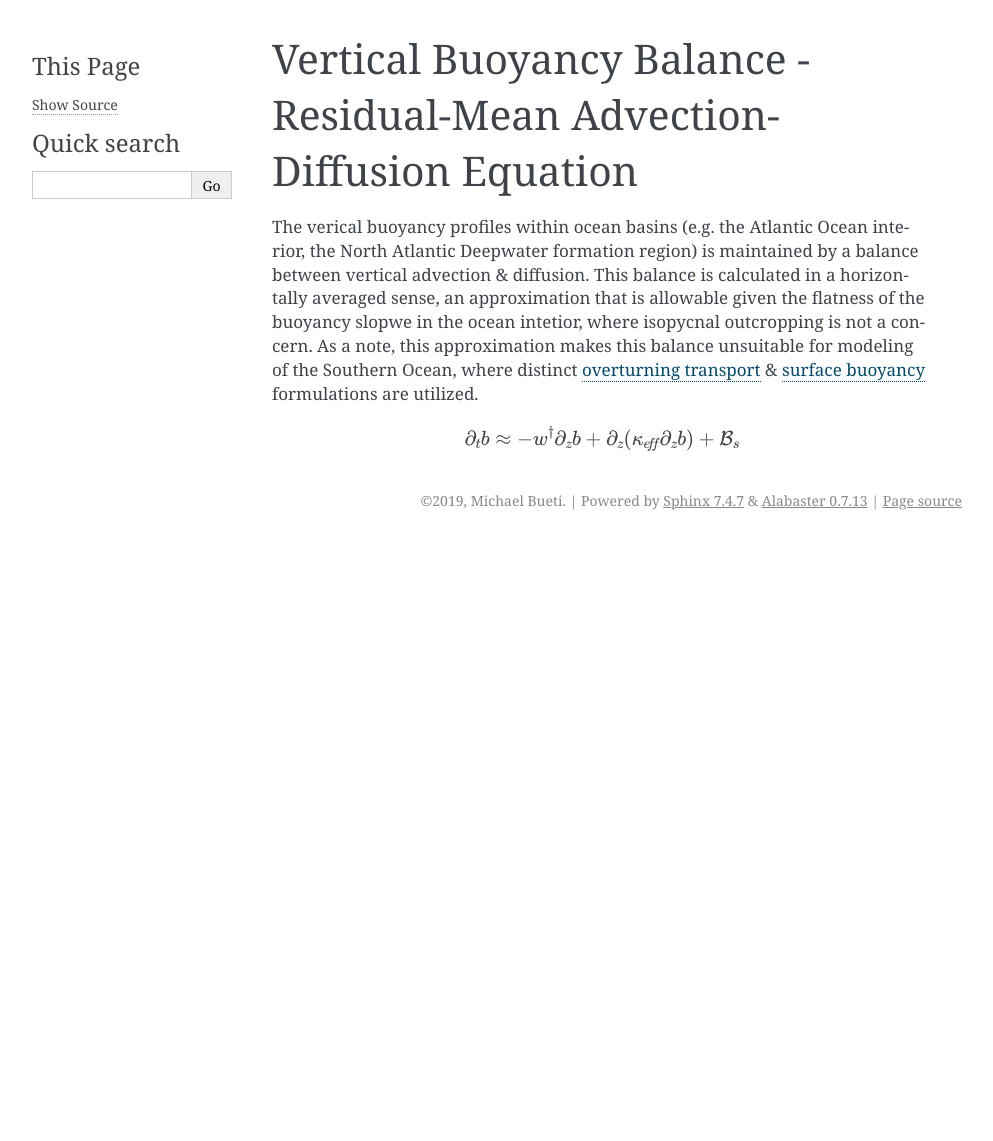
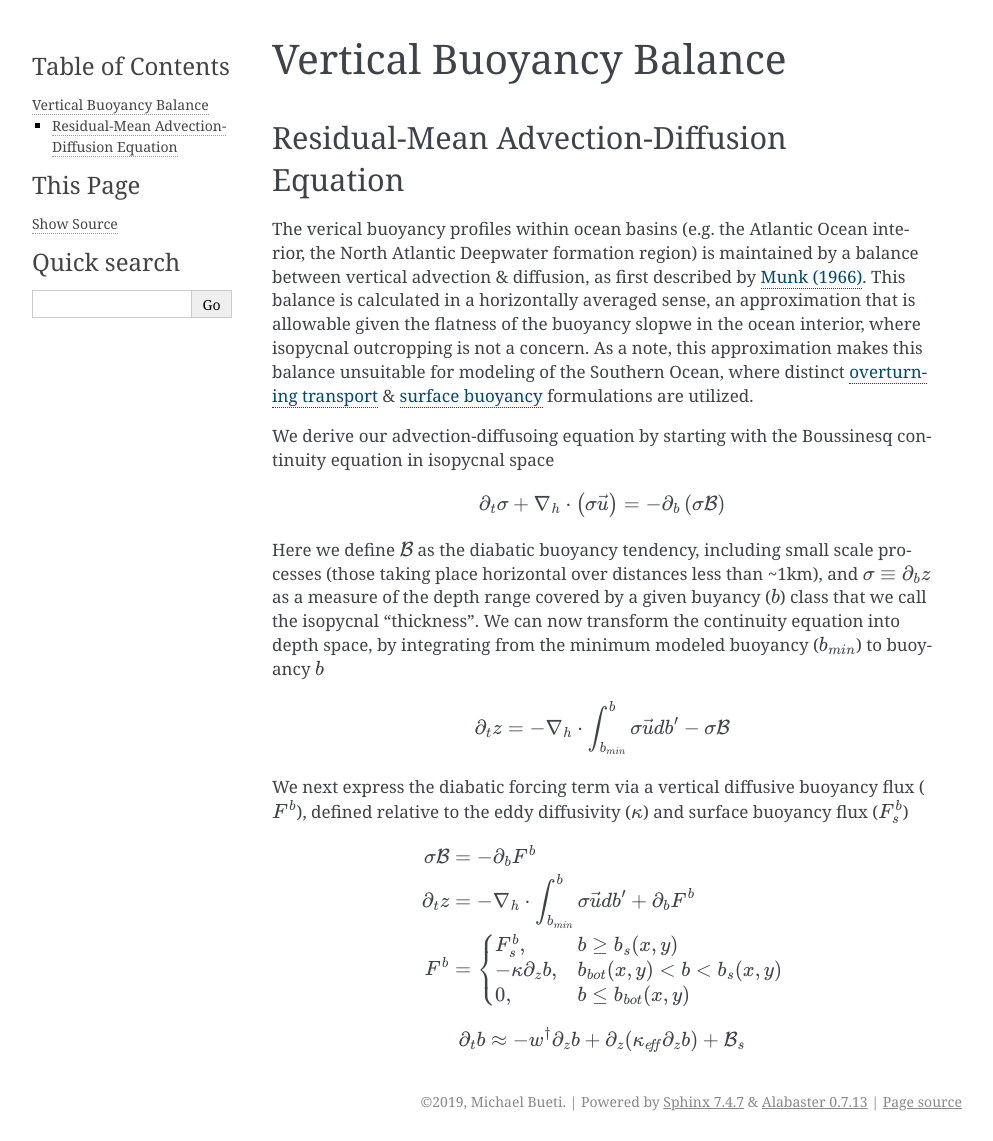
Before and after one commit to pymoc/pymoc, a Sphinx documentation site: the page built from docs/model-physics/vertical-buoyancy-balance.rst, in a window 1280 px wide. Shown: the whole page, without its empty margins (148-1141 px from the left). Built offline with Sphinx 7.4.7, drawn with Linux system fonts in a browser that asks for light colours; the version number could not be read and is left out; the version number is read from the project's files by our own code; before the commit the page ends 900 px from its top, so only the background shows below that.

Commit message:
try namespacing the model for documentation and portability

```diff
--- a/docs/conf.py
+++ b/docs/conf.py
@@ -1,4 +1,8 @@
+import sys
+import os
 from jupyter_sphinx_theme import *
+
+sys.path.insert(0, os.path.abspath('../src/modules/'))
 init_theme()
 # Configuration file for the Sphinx documentation builder.
 #
@@ -31,10 +35,16 @@ author = 'Michael Bueti'
 # extensions = ['recommonmark']
 extensions = [
     'sphinx.ext.mathjax',
+    'sphinx.ext.autodoc',
+    'sphinx.ext.autosummary',
+    'sphinx.ext.napoleon',
+    # 'numpydoc',
 ]
 
 # Add any paths that contain templates here, relative to this directory.
 templates_path = ['_templates']
+
+autoclass_content = 'both'
 
 # List of patterns, relative to source directory, that match files and
 # directories to ignore when looking for source files.
--- a/docs/contents.rst
+++ b/docs/contents.rst
@@ -6,6 +6,6 @@ Contents
 
   installation
   model-physics
-  module-api
+  model-api
   publications
   development
--- a/docs/model-physics/vertical-buoyancy-balance.rst
+++ b/docs/model-physics/vertical-buoyancy-balance.rst
@@ -1,18 +1,59 @@
-Vertical Buoyancy Balance - Residual-Mean Advection-Diffusion Equation
-======================================================================
+Vertical Buoyancy Balance
+=========================
+
+Residual-Mean Advection-Diffusion Equation
+##########################################
 
 The verical buoyancy profiles within ocean basins (e.g. the Atlantic
 Ocean interior, the North Atlantic Deepwater formation region) is
-maintained by a balance between vertical advection & diffusion. This
-balance is calculated in a horizontally averaged sense, an approximation
-that is allowable given the flatness of the buoyancy slopwe in the ocean
-intetior, where isopycnal outcropping is not a concern. As a note, this
-approximation makes this balance unsuitable for modeling of the Southern
-Ocean, where distinct :doc:`overturning transport <overturning-transport-closure>` &
+maintained by a balance between vertical advection & diffusion, as first
+described by `Munk (1966)`_. This balance is calculated in a horizontally
+averaged sense, an approximation that is allowable given the flatness of
+the buoyancy slopwe in the ocean interior, where isopycnal outcropping is
+not a concern. As a note, this approximation makes this balance unsuitable
+for modeling of the Southern Ocean, where distinct
+:doc:`overturning transport <overturning-transport-closure>` &
 :doc:`surface buoyancy <surface-buoyancy-balance>` formulations are utilized.
+
+We derive our advection-diffusoing equation by starting with the Boussinesq
+continuity equation in isopycnal space
+
+.. math::
+  \partial_t\sigma + \nabla_h\cdot\left(\sigma\vec{u}\right)=-\partial_b\left(\sigma\mathcal{B}\right)
+
+Here we define :math:`\mathcal{B}` as the diabatic buoyancy tendency, including
+small scale processes (those taking place horizontal over distances less than ~1km),
+and :math:`\sigma\equiv\partial_b z` as a measure of the depth range covered by a given
+buyancy (:math:`b`) class that we call the  isopycnal "thickness". We can now transform
+the continuity equation into depth space, by integrating from the minimum modeled buoyancy
+(:math:`b_{min}`) to buoyancy :math:`b`
+
+.. math::
+
+  \partial_t z=-\nabla_h\cdot\int_{b_{min}}^b\sigma\vec{u}db^\prime - \sigma\mathcal{B}
+
+We next express the diabatic forcing term via a vertical diffusive buoyancy flux (:math:`F^b`),
+defined relative to the eddy diffusivity (:math:`\kappa`) and surface buoyancy flux (:math:`F_s^b`)
+
+.. math::
+
+  \begin{aligned}
+  \sigma\mathcal{B}&=-\partial_b F^b \\
+  \partial_t z&=-\nabla_h\cdot\int_{b_{min}}^b\sigma\vec{u}db^\prime + \partial_b F^b \\
+  F^b&=
+    \begin{cases}
+      F_s^b, & b\ge b_s(x,y) \\
+      -\kappa\partial_z b, & b_{bot}(x,y)\lt b\lt b_s(x,y) \\
+      0, & b\le b_{bot}(x,y)
+    \end{cases}
+  \end{aligned}
+
 
 .. math::
 
   \begin{aligned}
   \partial_t b \approx -w^\dagger\partial_zb+\partial_z(\kappa_{e\!f\!f}\partial_zb)+\mathcal{B}_s
   \end{aligned}
+
+
+.. _`Munk (1966)`: https://doi.org/10.1016/0011-7471(66)90602-4
--- a/docs/module-api.rst
+++ /dev/null
@@ -1,4 +0,0 @@
-.. _module-api:
-
-Module API
-##########
--- /dev/null
+++ b/src/modules/__init__.py
@@ -0,0 +1,6 @@
+__version__ = '1.0.0'
+from .column import Column
+from .equi_column import Equi_Column
+from .psi_SO import Psi_SO
+from .psi_thermwind import Psi_Thermwind
+from .SO_ML import SO_ML
--- /dev/null
+++ b/src/utils/__init__.py
@@ -0,0 +1,5 @@
+__version__ = '1.0.0'
+from .check_numpy_version import check_numpy_version
+from .gridit import gridit
+from .make_array import make_array
+from .make_func import make_func
```
Also changed, not shown: docs/model-api.rst (added, +22 -0 lines), 2 other files.
